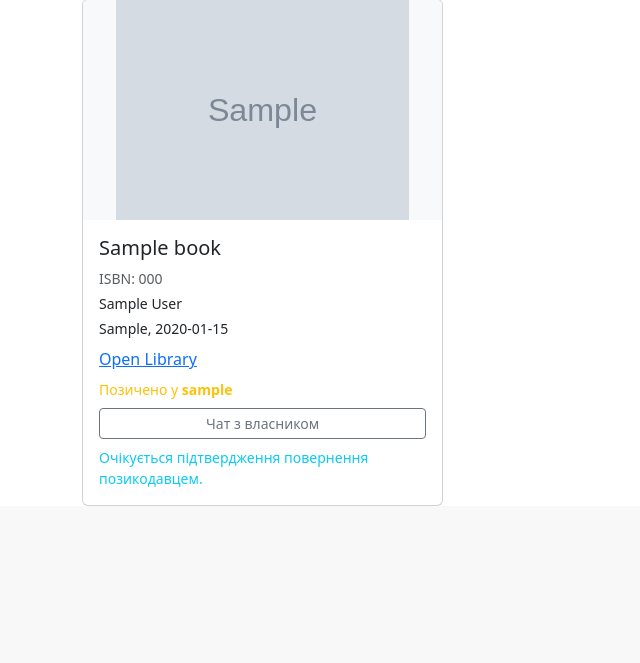
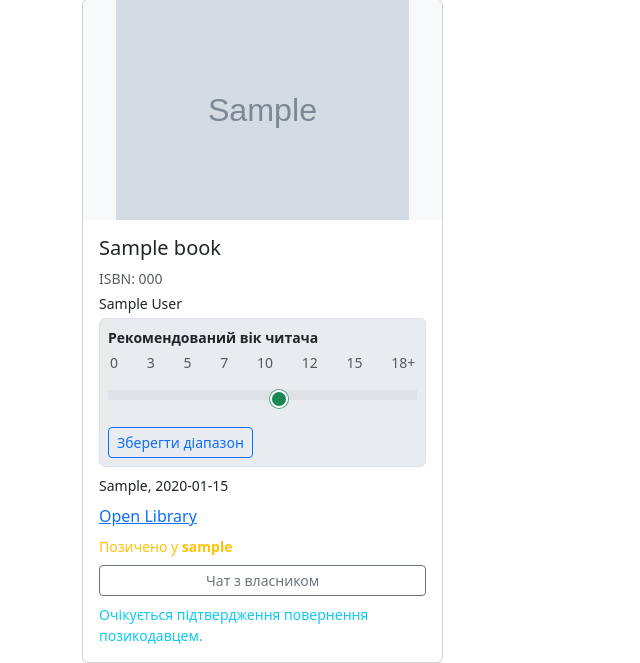
Before and after one commit to VladislavPavlyuk/BookWorms-main, a Django app: page /library/ in a window 1280 px wide. Shown: the part 536-1199 px from the top of the page, without its empty margins (0-640 px from the left). Before the commit the page ends 1042 px from the top, so only its background shows below. Run offline with Django 5.2, Linux system fonts and the light colour scheme; a user stored in the database is signed in; tables that the repository leaves empty hold one stand-in row (values such as "Sample post"); grey boxes marked "Sample" are stand-in pictures; parts of the project's set-up code (start-up, migrations or seed data) failed here and were passed over.

Commit message:
Add reader age range fields, UI sliders, and exchange display updates

```diff
--- a/bookworms/mainApp/admin.py
+++ b/bookworms/mainApp/admin.py
@@ -18,7 +18,7 @@ admin.site.register(Post)
 
 @admin.register(Book)
 class BookAdmin(admin.ModelAdmin):
-    list_display = ("title", "isbn", "authors", "created_at")
+    list_display = ("title", "isbn", "authors", "min_readers_age", "max_readers_age", "created_at")
     search_fields = ("title", "isbn", "authors")
 
 
--- a/bookworms/mainApp/exchange_service.py
+++ b/bookworms/mainApp/exchange_service.py
@@ -103,7 +103,7 @@ def create_many_exchange_requests(
         if offer_shelf is not None:
             oid = offer_shelf.pk
             if oid in seen_offer_ids:
-                errs.append(f'«{label}»: цю свою книгу вже обрано для іншого рядка в цьому пакеті.')
+                errs.append(f'"{label}": цю свою книгу вже обрано для іншого рядка в цьому пакеті.')
                 continue
             seen_offer_ids.add(oid)
         filtered.append((target_shelf, offer_shelf))
--- a/bookworms/mainApp/forms.py
+++ b/bookworms/mainApp/forms.py
@@ -84,7 +84,7 @@ class UserUpdateForm(forms.ModelForm):
 
 
 class AddIsbnForm(forms.Form):
-    """Проста форма без моделі: лише поле ISBN для сторінки "Моя полиця"."""
+    """Поле ISBN для сторінки "Моя полиця"; вікові групи задаються окремо на картці книги."""
     isbn = forms.CharField(
         label="ISBN (10 або 13)",
         max_length=32,
--- a/bookworms/mainApp/static/css/style.css
+++ b/bookworms/mainApp/static/css/style.css
@@ -6,3 +6,98 @@
     transform: scale(1.1);
     transition: 0.2s;
 }
+
+/* Підписи 0 … 18+ над шкалою */
+.reader-age-ticks {
+    display: flex;
+    justify-content: space-between;
+    padding: 0 2px;
+    margin-bottom: 2px;
+}
+
+/*
+ * Фон батька під input; background-size висотою 10px - зелений/сірий лише в смузі треку,
+ * не вище/нижче повзунків. Координати зупинок задає JS у px (між внутрішніми краями thumb).
+ */
+.reader-age-dual {
+    position: relative;
+    height: 36px;
+    margin: 4px 0 6px;
+    background-repeat: no-repeat;
+    background-position: left center;
+    background-image: linear-gradient(to right, #dee2e6 0px, #dee2e6 100%);
+    background-size: 100% 10px;
+}
+
+.reader-age-input {
+    position: absolute;
+    left: 0;
+    width: 100%;
+    height: 36px;
+    margin: 0;
+    padding: 0;
+    background: transparent;
+    -webkit-appearance: none;
+    appearance: none;
+    pointer-events: none;
+    top: 0;
+}
+
+.reader-age-input::-webkit-slider-container {
+    background-color: transparent;
+}
+
+.reader-age-min {
+    z-index: 2;
+}
+
+.reader-age-max {
+    z-index: 3;
+}
+
+.reader-age-input::-webkit-slider-thumb {
+    pointer-events: auto;
+    -webkit-appearance: none;
+    width: 18px;
+    height: 18px;
+    border-radius: 50%;
+    background: #198754;
+    border: 2px solid #fff;
+    box-shadow: 0 0 0 1px rgba(25, 135, 84, 0.45);
+    cursor: pointer;
+}
+
+.reader-age-input::-webkit-slider-runnable-track {
+    height: 10px;
+    background: transparent;
+    border: none;
+    border-radius: 5px;
+}
+
+.reader-age-input::-moz-range-thumb {
+    pointer-events: auto;
+    width: 18px;
+    height: 18px;
+    border-radius: 50%;
+    background: #198754;
+    border: 2px solid #fff;
+    box-shadow: 0 0 0 1px rgba(25, 135, 84, 0.45);
+    cursor: pointer;
+}
+
+.reader-age-input::-moz-range-track {
+    height: 10px;
+    background: transparent;
+    border: none;
+    border-radius: 5px;
+}
+
+/* Інакше Firefox малює непрозору заливку поверх фону контейнера */
+.reader-age-input::-moz-range-progress {
+    background: transparent;
+}
+
+.book-reader-age-form--locked .reader-age-input:disabled {
+    opacity: 0.85;
+    cursor: not-allowed;
+}
--- a/bookworms/mainApp/static/js/script.js
+++ b/bookworms/mainApp/static/js/script.js
@@ -0,0 +1,127 @@
+(function () {
+    "use strict";
+
+    function clampAge(n, ageMax) {
+        n = parseInt(n, 10);
+        if (Number.isNaN(n)) return 0;
+        return Math.max(0, Math.min(ageMax, n));
+    }
+
+    /** Має збігатися з шириною thumb у style.css (18px → радіус 9). */
+    var THUMB_RADIUS_PX = 9;
+    /** Висота смуги треку - як у .reader-age-dual / ::-webkit-slider-runnable-track. */
+    var TRACK_HEIGHT_PX = 10;
+
+    /** Сірий зліва/справа, зелений лише між внутрішніми краями повзунків; по вертикалі - тільки TRACK_HEIGHT_PX. */
+    function updateReaderAgeTrackBackground(dualEl, minVal, maxVal, ageMax) {
+        if (!dualEl || ageMax <= 0) return;
+        var W = dualEl.getBoundingClientRect().width;
+        if (W < 1) return;
+
+        var lo = Math.min(minVal, maxVal);
+        var hi = Math.max(minVal, maxVal);
+        var r = THUMB_RADIUS_PX;
+        var t = Math.max(0, W - 2 * r);
+
+        function cx(v) {
+            return r + (v / ageMax) * t;
+        }
+
+        var cxLo = cx(lo);
+        var cxHi = cx(hi);
+        var gs = Math.round(Math.min(W, Math.max(0, cxLo + r)));
+        var ge = Math.round(Math.min(W, Math.max(0, cxHi - r)));
+
+        var img;
+        if (ge <= gs) {
+            img =
+                "linear-gradient(to right, #dee2e6 0px, #dee2e6 " +
+                W +
+                "px)";
+        } else {
+            img =
+                "linear-gradient(to right, #dee2e6 0px, #dee2e6 " +
+                gs +
+                "px, #198754 " +
+                gs +
+                "px, #198754 " +
+                ge +
+                "px, #dee2e6 " +
+                ge +
+                "px, #dee2e6 " +
+                W +
+                "px)";
+        }
+
+        dualEl.style.backgroundImage = img;
+        dualEl.style.backgroundSize = W + "px " + TRACK_HEIGHT_PX + "px";
+        dualEl.style.backgroundRepeat = "no-repeat";
+        dualEl.style.backgroundPosition = "left center";
+    }
+
+    function resolveSource(minI, maxI, e) {
+        if (e && e.target === minI) return "min";
+        if (e && e.target === maxI) return "max";
+        if (document.activeElement === minI) return "min";
+        if (document.activeElement === maxI) return "max";
+        return null;
+    }
+
+    function initReaderAgeForms() {
+        document.querySelectorAll(".book-reader-age-form").forEach(function (form) {
+            var minI = form.querySelector(".reader-age-min");
+            var maxI = form.querySelector(".reader-age-max");
+            var dualEl = form.querySelector(".reader-age-dual");
+            if (!minI || !maxI || !dualEl) return;
+
+            var ageMax = parseInt(minI.getAttribute("max"), 10);
+            if (Number.isNaN(ageMax) || ageMax < 1) ageMax = 18;
+
+            function sync(e) {
+                var source = resolveSource(minI, maxI, e);
+                var rawA = clampAge(minI.value, ageMax);
+                var rawB = clampAge(maxI.value, ageMax);
+                var a = rawA;
+                var b = rawB;
+                if (a > b) {
+                    if (source === "min") {
+                        b = a;
+                        maxI.value = String(b);
+                    } else if (source === "max") {
+                        a = b;
+                        minI.value = String(a);
+                    } else {
+                        a = Math.min(rawA, rawB);
+                        b = Math.max(rawA, rawB);
+                        minI.value = String(a);
+                        maxI.value = String(b);
+                    }
+                }
+                minI.value = String(a);
+                maxI.value = String(b);
+                updateReaderAgeTrackBackground(dualEl, a, b, ageMax);
+            }
+
+            minI.addEventListener("input", sync);
+            maxI.addEventListener("input", sync);
+            minI.addEventListener("change", sync);
+            maxI.addEventListener("change", sync);
+            sync();
+            if (typeof ResizeObserver !== "undefined") {
+                var ro = new ResizeObserver(function () {
+                    sync();
+                });
+                ro.observe(dualEl);
+            }
+            requestAnimationFrame(function () {
+                sync();
+            });
+        });
+    }
+
+    if (document.readyState === "loading") {
+        document.addEventListener("DOMContentLoaded", initReaderAgeForms);
+    } else {
+        initReaderAgeForms();
+    }
+})();
--- a/bookworms/mainApp/templates/mainApp/library.html
+++ b/bookworms/mainApp/templates/mainApp/library.html
@@ -78,6 +78,22 @@
                         {% if book.authors %}
                             <p class="card-text small mb-1">{{ book.authors }}</p>
                         {% endif %}
+                        <form method="post" action="{% url 'update_shelf_book_reader_age' shelf.id %}" class="book-reader-age-form border rounded p-2 mb-2 bg-body-secondary{% if shelf.id in reader_age_locked_shelf_ids %} book-reader-age-form--locked{% endif %}">
+                            {% csrf_token %}
+                            <p class="small fw-semibold mb-1">Рекомендований вік читача</p>
+                            <div class="reader-age-ticks small text-muted user-select-none">
+                                <span>0</span><span>3</span><span>5</span><span>7</span><span>10</span><span>12</span><span>15</span><span>18+</span>
+                            </div>
+                            <div class="reader-age-dual">
+                                <input type="range" name="min_readers_age" min="{{ reader_age_min }}" max="{{ reader_age_max }}" step="1" value="{{ book.min_readers_age }}" class="reader-age-input reader-age-min" aria-label="Мінімальний вік"{% if shelf.id in reader_age_locked_shelf_ids %} disabled{% endif %}>
+                                <input type="range" name="max_readers_age" min="{{ reader_age_min }}" max="{{ reader_age_max }}" step="1" value="{{ book.max_readers_age }}" class="reader-age-input reader-age-max" aria-label="Максимальний вік"{% if shelf.id in reader_age_locked_shelf_ids %} disabled{% endif %}>
+                            </div>
+                            {% if shelf.id in reader_age_locked_shelf_ids %}
+                            <button type="submit" class="btn btn-sm btn-danger mt-2" formmethod="post" formaction="{% url 'unlock_shelf_reader_age_edit' shelf.id %}">Змінити діапазон</button>
+                            {% else %}
+                            <button type="submit" class="btn btn-sm btn-outline-primary mt-2 js-reader-age-save-btn">Зберегти діапазон</button>
+                            {% endif %}
+                        </form>
                         {% if book.publisher or book.publish_date %}
                             <p class="card-text small mb-2">{{ book.publisher }}{% if book.publisher and book.publish_date %}, {% endif %}{{ book.publish_date }}</p>
                         {% endif %}
--- a/bookworms/mainApp/urls.py
+++ b/bookworms/mainApp/urls.py
@@ -6,12 +6,16 @@ from django.urls import path
 from django.contrib.auth.views import LogoutView
 from .views import (
     home,
+    activate,
+    confirm_email_view,
     CustomLoginView,
     CustomRegisterView,
     create_post,
     delete_post,
     edit_post,
     my_library,
+    update_shelf_book_reader_age,
+    unlock_shelf_reader_age_edit,
     remove_shelf_entry,
     return_borrowed_shelf_book,
     confirm_return_borrowed_shelf_book,
@@ -21,6 +25,7 @@ from .views import (
     exchange_accept,
     exchange_reject,
     exchange_cancel,
+    message_thread,
 )
 from .views import add_comment
 from .views import toggle_like
@@ -29,6 +34,16 @@ urlpatterns = [
     path('', home, name='home'),
     # --- Бібліотека та обмін книгами ---
     path('library/', my_library, name='my_library'),
+    path(
+        'library/shelf/<int:shelf_id>/reader-age/',
+        update_shelf_book_reader_age,
+        name='update_shelf_book_reader_age',
+    ),
+    path(
+        'library/shelf/<int:shelf_id>/reader-age/unlock/',
+        unlock_shelf_reader_age_edit,
+        name='unlock_shelf_reader_age_edit',
+    ),
     path('library/remove/<int:shelf_id>/', remove_shelf_entry, name='remove_shelf_entry'),
     path('library/return/<int:shelf_id>/', return_borrowed_shelf_book, name='return_borrowed_shelf_book'),
     path(
@@ -42,9 +57,12 @@ urlpatterns = [
     path('library/exchange/<int:request_id>/accept/', exchange_accept, name='exchange_accept'),
     path('library/exchange/<int:request_id>/reject/', exchange_reject, name='exchange_reject'),
     path('library/exchange/<int:request_id>/cancel/', exchange_cancel, name='exchange_cancel'),
+    path('messages/<int:partner_id>/', message_thread, name='message_thread'),
     path('logout/', LogoutView.as_view(), name='logout'),
     path('login/', CustomLoginView.as_view(), name='login'),
     path('register/', CustomRegisterView.as_view(), name='register'),
+    path('register/confirm-email/', confirm_email_view, name='confirm_email'),
+    path('activate/<str:uidb64>/<str:token>/', activate, name='activate'),
     path('posts/create/', create_post, name='create_post'),
     path('posts/delete/<int:post_id>/', delete_post, name='delete_post'),
     path('posts/edit/<int:post_id>/', edit_post, name='edit_post'),
--- a/bookworms/mainApp/views.py
+++ b/bookworms/mainApp/views.py
@@ -1,12 +1,24 @@
+from django.core.exceptions import ValidationError as DjangoValidationError
 from django.contrib import messages
 from django.contrib.auth import get_user_model, login
 from django.contrib.sites.shortcuts import get_current_site
 from django.db import IntegrityError
 from django.db.models import Q
 from django.shortcuts import render, redirect, get_object_or_404
+from django.views.decorators.http import require_POST
 from django.utils.encoding import force_bytes, force_str
 from django.utils.http import urlsafe_base64_encode, urlsafe_base64_decode
-from .models import BookExchangeRequest, Comment, Like, Post, PrivateMessage, Shelf
+from .models import (
+    Book,
+    BookExchangeRequest,
+    Comment,
+    Like,
+    Post,
+    PrivateMessage,
+    READER_AGE_MAX,
+    READER_AGE_MIN,
+    Shelf,
+)
 from django.contrib.auth.views import LoginView
 from .forms import (
     AddIsbnForm,
@@ -81,7 +93,7 @@ class CustomRegisterView(CreateView):
         html_message = f"""
             <div style="font-family: Arial, sans-serif; border: 1px solid #ddd; padding: 20px;">
                 <h2 style="color: #2c3e50;">Ласкаво просимо в BookWorms!</h2>
-                <p>Вы успішно зареєструвались. Залишився останній крок — підтвердіть пошту.</p>
+                <p>Вы успішно зареєструвались. Залишився останній крок - підтвердіть пошту.</p>
                 <a href="{activation_url}"
                    style="display: inline-block; padding: 10px 20px; background-color: #4CAF50; color: white; text-decoration: none; border-radius: 5px;">
                    Активувати мій акаунт
@@ -212,6 +224,11 @@ def my_library(request):
         .select_related("user", "book")
         .order_by("-added_at")
     )
+    locked_raw = request.session.get("reader_age_locked_shelf_ids", [])
+    if not isinstance(locked_raw, list):
+        locked_raw = []
+    reader_age_locked_shelf_ids = set(locked_raw)
+
     return render(
         request,
         "mainApp/library.html",
@@ -219,8 +236,68 @@ def my_library(request):
             "form": form,
             "shelves": shelves,
             "pending_returns_to_confirm": pending_returns_to_confirm,
+            "reader_age_min": READER_AGE_MIN,
+            "reader_age_max": READER_AGE_MAX,
+            "reader_age_locked_shelf_ids": reader_age_locked_shelf_ids,
         },
     )
+
+
+@login_required
+def update_shelf_book_reader_age(request, shelf_id):
+    """Оновлення min/max рекомендованого віку в спільному Book для рядка полиці."""
+    if request.method != "POST":
+        return redirect("my_library")
+    shelf = get_object_or_404(
+        Shelf.objects.select_related("book"),
+        pk=shelf_id,
+        user=request.user,
+    )
+    book = shelf.book
+    try:
+        mn = int(request.POST.get("min_readers_age", READER_AGE_MIN))
+        mx = int(request.POST.get("max_readers_age", READER_AGE_MAX))
+    except (TypeError, ValueError):
+        messages.error(request, "Некоректні значення віку.")
+        return redirect("my_library")
+    mn = max(READER_AGE_MIN, min(READER_AGE_MAX, mn))
+    mx = max(READER_AGE_MIN, min(READER_AGE_MAX, mx))
+    # Якщо мін. > макс. у формі - міняємо значення місцями (у БД лишається коректна пара).
+    if mn > mx:
+        mn, mx = mx, mn
+    book.min_readers_age = mn
+    book.max_readers_age = mx
+    try:
+        book.full_clean()
+    except DjangoValidationError as exc:
+        messages.error(request, str(exc))
+        return redirect("my_library")
+    book.save(update_fields=["min_readers_age", "max_readers_age"])
+
+    key = "reader_age_locked_shelf_ids"
+    locked = request.session.get(key, [])
+    if not isinstance(locked, list):
+        locked = []
+    if shelf_id not in locked:
+        locked.append(shelf_id)
+    request.session[key] = locked
+    request.session.modified = True
+
+    messages.success(request, "Діапазон рекомендованого віку збережено.")
+    return redirect("my_library")
+
+
+@login_required
+@require_POST
+def unlock_shelf_reader_age_edit(request, shelf_id):
+    """Зняти режим "лише перегляд" повзунків після збереження (для цієї полиці)."""
+    get_object_or_404(Shelf, pk=shelf_id, user=request.user)
+    key = "reader_age_locked_shelf_ids"
+    locked = request.session.get(key, [])
+    if isinstance(locked, list) and shelf_id in locked:
+        request.session[key] = [sid for sid in locked if sid != shelf_id]
+        request.session.modified = True
+    return redirect("my_library")
 
 
 @login_required
@@ -334,13 +411,13 @@ def create_exchange(request):
                 oid = int(raw_offer)
             except (TypeError, ValueError):
                 t = target_shelf.book.title
-                preflight.append(f"«{t[:45]}»: некоректна книга для обміну.")
+                preflight.append(f'«{t[:45]}»: некоректна книга для обміну.')
                 continue
             offer_shelf = Shelf.objects.filter(pk=oid, user=request.user).first()
             if not offer_shelf:
                 t = target_shelf.book.title
                 preflight.append(
-                    f"«{t[:45]}»: запропоновану книгу не знайдено на вашій полиці."
+                    f'«{t[:45]}»: запропоновану книгу не знайдено на вашій полиці.'
                 )
                 continue
 
```
Also changed, not shown: bookworms/mainApp/models.py (+41 -1 lines), bookworms/mainApp/templates/mainApp/browse_shelves.html (+5 -2 lines), bookworms/mainApp/migrations/0008_book_reader_age_brackets.py (added), bookworms/mainApp/migrations/0009_book_reader_age_min_max.py (added), 1 other file.
